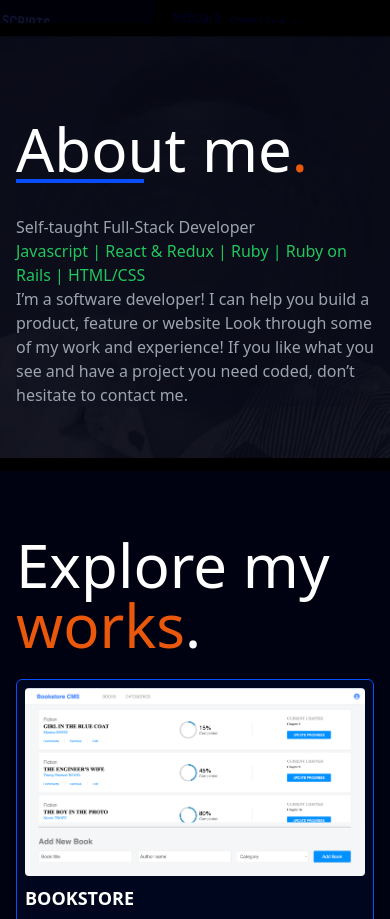
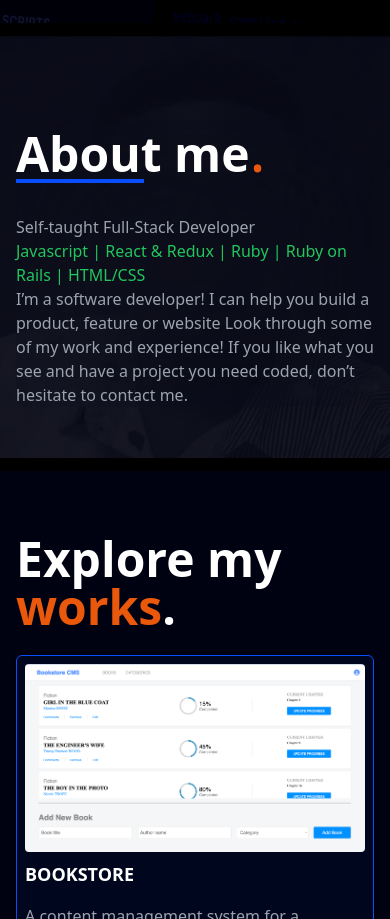
Before and after one commit to stanleySimeon/portfolio, a React (Create React App) app: page / in a window 390 px wide. Shown: the part 821-1740 px from the top of the page. Built offline with nearby package versions, Linux system fonts and the light colour scheme.

Commit message:
Add change to font

```diff
--- a/src/components/About.js
+++ b/src/components/About.js
@@ -14,7 +14,7 @@ export default function About() {
         <div className="md:w-full md:flex md:flex-col justify-start z-10 backdrop-blur-3xl backdrop-brightness-100 backdrop-opacity-90 p-0 md:backdrop-blur-0 md:-mt-2">
           <div className="flex flex-col justify-center md:justify-start md:items-start mb-8 md:mb-0 mt-8 md:mt-0">
             <span className="flex justify-start items-baseline text-6xl md:text-7xl font-normal md:font-bold">
-              <h1 className="wow bounceInDown text-myPortfolio-white">
+              <h1 className="wow bounceInDown text-myPortfolio-white text-5xl sm:text-6xl md:text-7xl lg:text-8xl font-bold">
                 About me
               </h1>
               <span className="text-orange-600 wow zoomInDown" data-wow-duration=".6s" data-wow-delay="1s">.</span>
--- a/src/components/Portfolio.js
+++ b/src/components/Portfolio.js
@@ -14,7 +14,7 @@ export default class About extends Component {
     return (
       <section id="Portfolio" className="container-fluid w-full h-auto px-4 lg:px-32 md:px-16 py-16 md:pt-28 flex flex-col justify-center items-center">
         <div className="w-full flex flex-col md:flex-row justify-center md:justify-start items-center md:items-baseline md:gap-4 mb-6 md:mb-16">
-          <h1 className="text-myPortfolio-white text-6xl md:text-7xl lg:text-8xl font-normal md:font-bold">
+          <h1 className="text-myPortfolio-white text-5xl sm:text-6xl md:text-7xl lg:text-8xl font-bold">
             Explore my
             {' '}
             <span className="text-orange-600">works</span>
```
